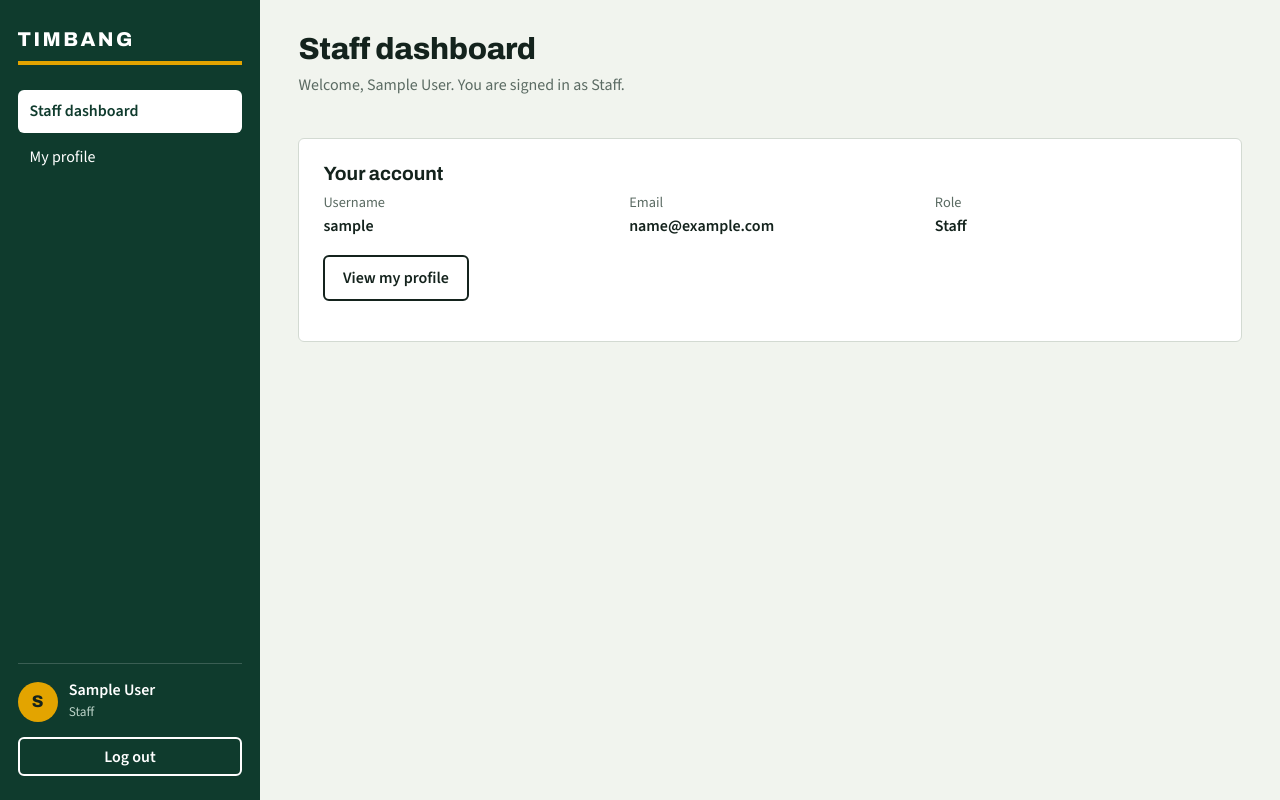
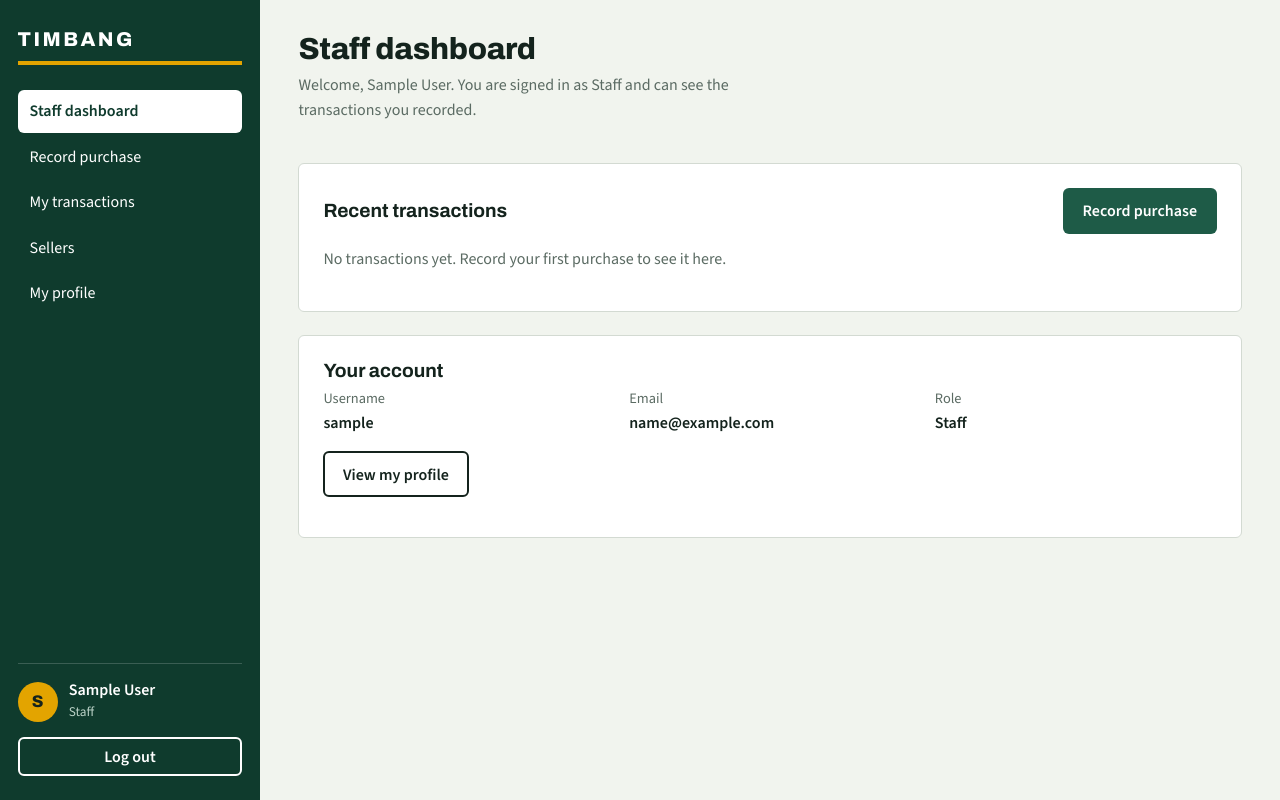
Before and after one commit to CedricVillareal/Timbang-Villareal-Cedric-G06, a Django app: page /staff/dashboard/ in a window 1280 px wide. Run offline with Django 5.2, Linux system fonts and the light colour scheme; the visitor is signed in with stand-in values (Sample User, id 1); data that the repository does not hold is empty.

Commit message:
Show recent transactions and role-based navigation on dashboards

```diff
--- a/accounts/views.py
+++ b/accounts/views.py
@@ -4,6 +4,7 @@ from django.contrib.auth.decorators import login_required
 from django.contrib.auth.views import LoginView
 from django.shortcuts import redirect, render
 from django.views.decorators.http import require_POST
+from transactions.models import Transaction
 
 from .decorators import role_required
 from .forms import LoginForm, ProfileForm, RegistrationForm
@@ -68,13 +69,14 @@ def dashboard(request):
 
 @role_required(User.Role.OWNER)
 def owner_dashboard(request):
-    return render(request, "dashboards/owner.html")
+    recent = Transaction.objects.select_related("seller", "recorded_by")[:5]
+    return render(request, "dashboards/owner.html", {"recent": recent})
 
 
 @role_required(User.Role.STAFF)
 def staff_dashboard(request):
-    return render(request, "dashboards/staff.html")
-
+    recent = Transaction.objects.select_related("seller").filter(recorded_by=request.user)[:5]
+    return render(request, "dashboards/staff.html", {"recent": recent})
 
 # --- Profile (always the signed-in user's own record) -----------------------
 
--- a/templates/base.html
+++ b/templates/base.html
@@ -17,6 +17,9 @@
     <nav class="nav" aria-label="Main">
       {% with current=request.resolver_match.url_name %}
       <a href="{% url 'accounts:dashboard' %}" {% if current == 'owner_dashboard' or current == 'staff_dashboard' %}aria-current="page"{% endif %}>{% if user.is_owner %}Owner dashboard{% else %}Staff dashboard{% endif %}</a>
+      <a href="{% url 'transactions:create' %}" {% if current == 'create' %}aria-current="page"{% endif %}>Record purchase</a>
+      <a href="{% url 'transactions:list' %}" {% if current == 'list' or current == 'detail' %}aria-current="page"{% endif %}>{% if user.is_owner %}All transactions{% else %}My transactions{% endif %}</a>
+      <a href="{% url 'transactions:seller_list' %}" {% if current == 'seller_list' or current == 'seller_create' %}aria-current="page"{% endif %}>Sellers</a>
       <a href="{% url 'accounts:profile' %}" {% if current == 'profile' or current == 'profile_edit' %}aria-current="page"{% endif %}>My profile</a>
       {% endwith %}
     </nav>
--- a/templates/dashboards/owner.html
+++ b/templates/dashboards/owner.html
@@ -4,9 +4,12 @@
 <header class="page-head">
   <div>
     <h1>Owner dashboard</h1>
-    <p class="sub">Welcome, {{ user.full_name }}. You are signed in as an Owner.</p>
+    <p class="sub">Welcome, {{ user.full_name }}. You are signed in as an Owner and can see every transaction.</p>
   </div>
 </header>
+
+{% include "partials/recent_transactions.html" %}
+
 <section class="panel">
   <h2>Your account</h2>
   <dl class="details">
--- a/templates/dashboards/staff.html
+++ b/templates/dashboards/staff.html
@@ -4,9 +4,12 @@
 <header class="page-head">
   <div>
     <h1>Staff dashboard</h1>
-    <p class="sub">Welcome, {{ user.full_name }}. You are signed in as Staff.</p>
+    <p class="sub">Welcome, {{ user.full_name }}. You are signed in as Staff and can see the transactions you recorded.</p>
   </div>
 </header>
+
+{% include "partials/recent_transactions.html" %}
+
 <section class="panel">
   <h2>Your account</h2>
   <dl class="details">
```
